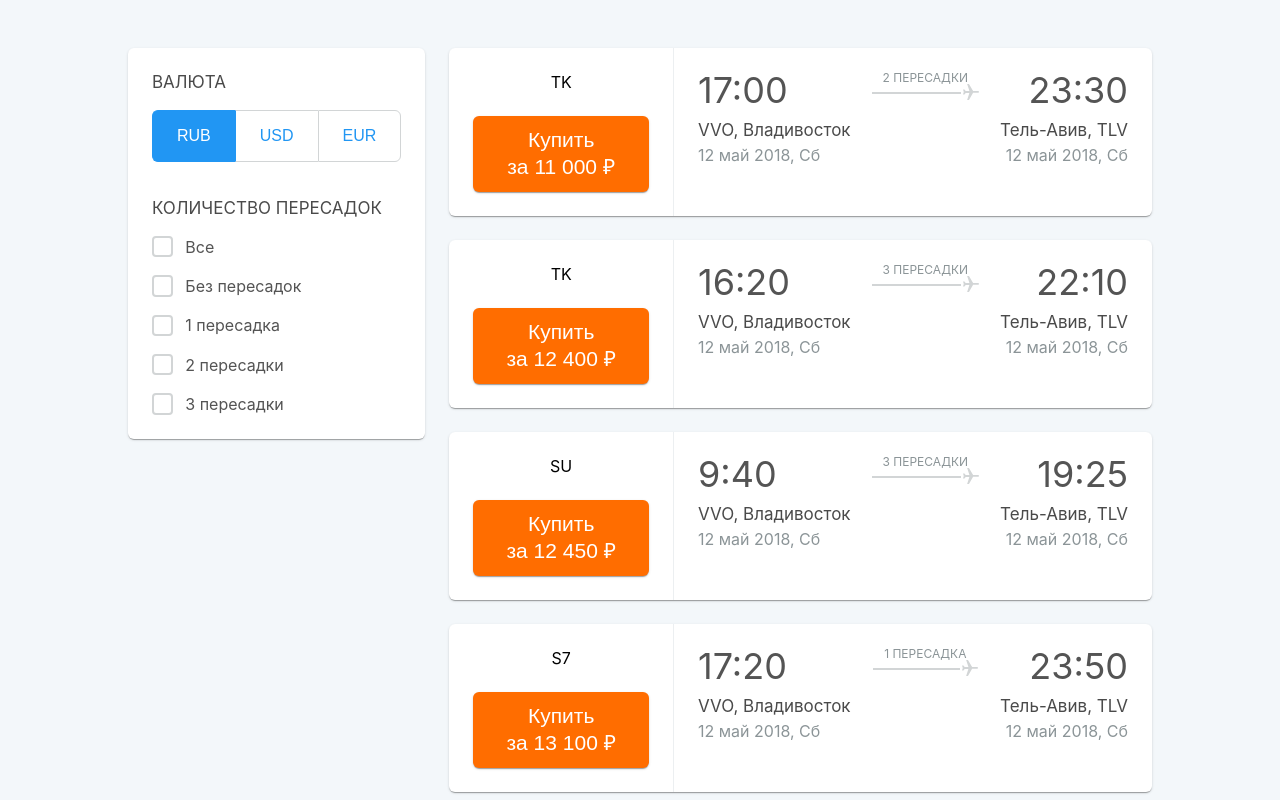
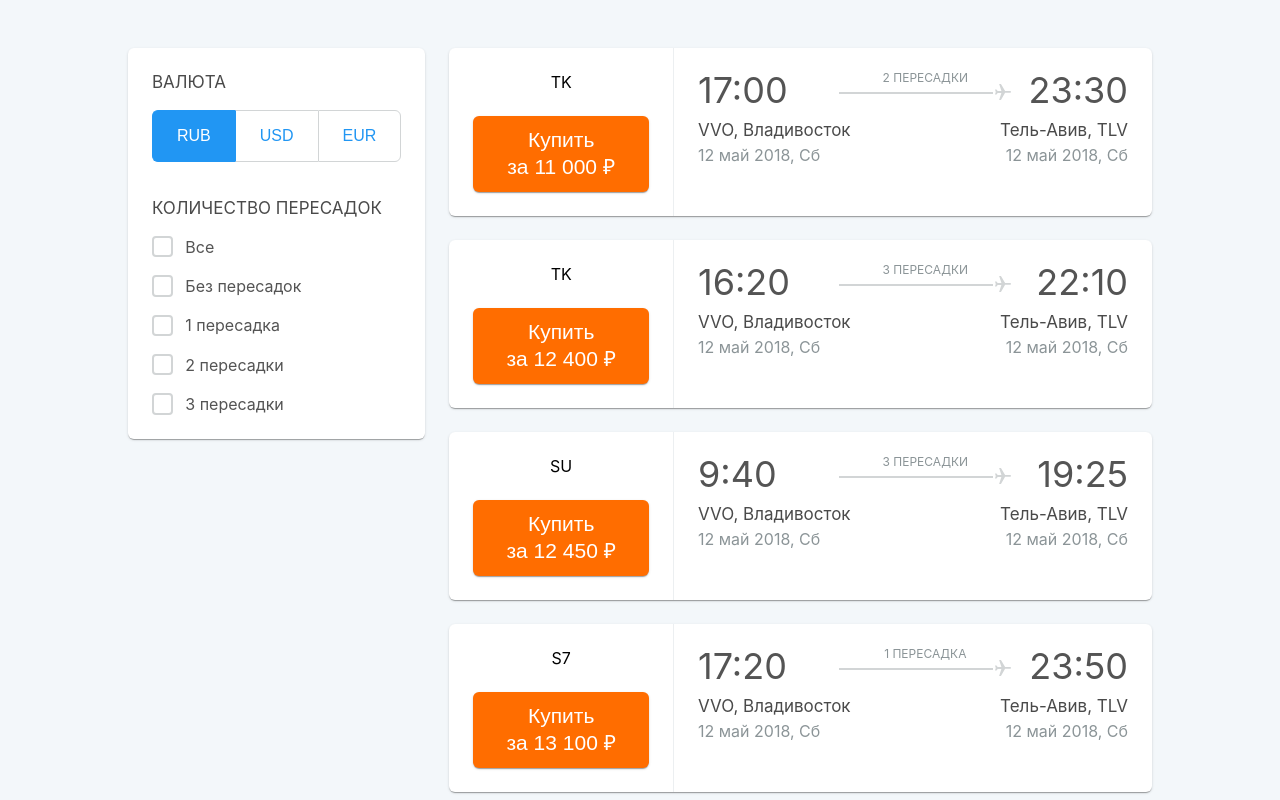
Before and after one commit to vatosarmat/ticket_viewer, a React (Create React App) app: page / in a window 1280 px wide. Shown: the top 800 px of the page. Built offline with nearby package versions, Linux system fonts and the light colour scheme.

Commit message:
ListItem style

```diff
--- a/src/components/Main/ListItem.css
+++ b/src/components/Main/ListItem.css
@@ -55,8 +55,10 @@
 }
 
 .List-item__stops {
-  flex-grow: 1;
+  flex-grow: 100;
   text-align: center;
+  margin-left: calc(-1 * var(--spacing) / 2);
+  margin-right: calc(-1 * var(--spacing) / 2);
 }
 
 .List-item__stops-label {
```
